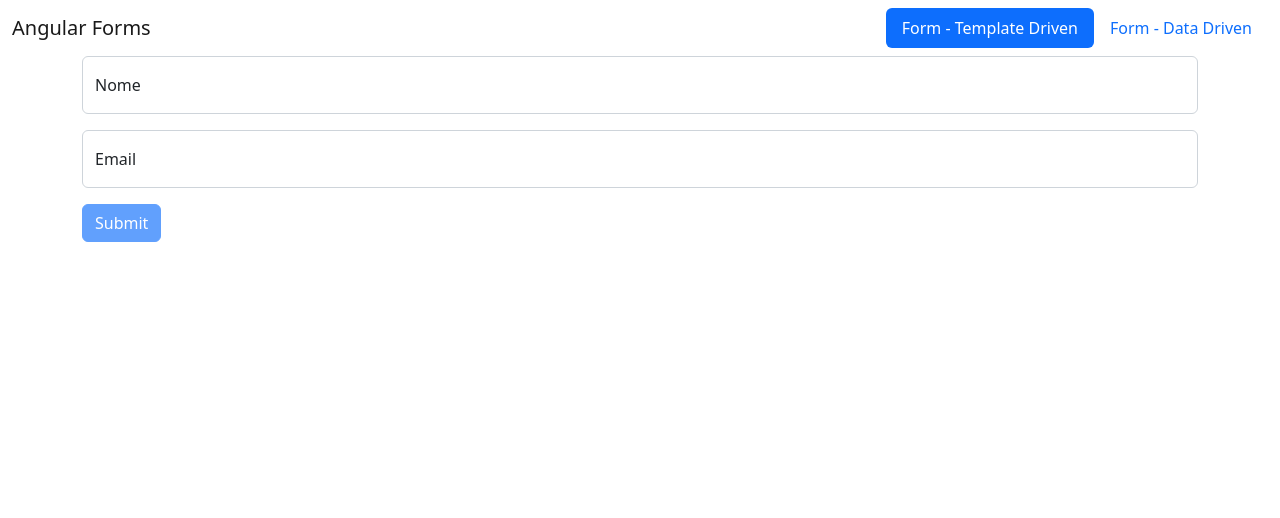
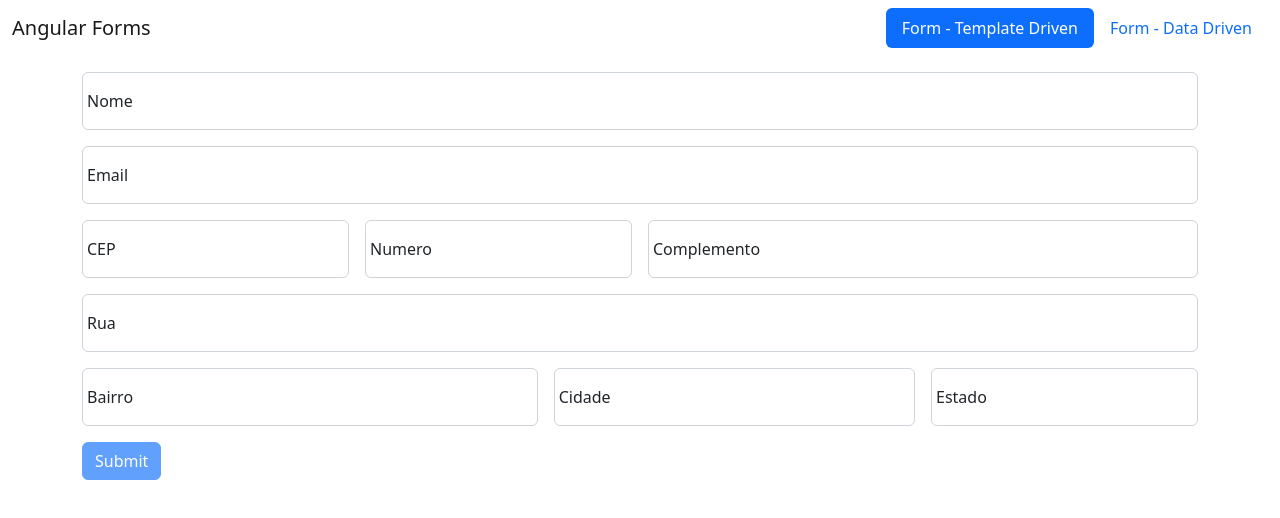
Before and after one commit to saullbrandao/angular-forms, an Angular app: page /templateForm in a window 1280 px wide. Shown: the top 518 px of the page. Built offline with nearby package versions, Linux system fonts and the light colour scheme.

Commit message:
populate form fields with setValue and patchValue

```diff
--- a/src/app/app.component.html
+++ b/src/app/app.component.html
@@ -1,4 +1,4 @@
-<nav class="navbar">
+<nav class="navbar mb-3">
   <div class="container-fluid">
     <a class="navbar-brand">Angular Forms</a>
 
--- a/src/app/template-form/template-form.component.html
+++ b/src/app/template-form/template-form.component.html
@@ -1,8 +1,6 @@
 <form #f="ngForm" (ngSubmit)="onSubmit(f)">
-  <div
-    class="form-floating mb-3"
-    [class.has-validation]="nome.invalid && nome.touched"
-  >
+  <div class="mb-3 row g-3">
+    <div class="form-floating" [class.has-validation]="isInvalid(nome)">
       <input
         type="text"
         class="form-control"
@@ -11,18 +9,17 @@
         placeholder="Nome"
         [ngModel]="usuario.nome"
         required
-      [class.is-invalid]="nome.invalid && nome.touched"
+        [class.is-invalid]="isInvalid(nome)"
         #nome="ngModel"
       />
       <label for="nome">Nome</label>
-    <div class="invalid-feedback" *ngIf="nome.invalid && nome.touched">
+      <span class="invalid-feedback" *ngIf="isInvalid(nome)">
         Nome é obrigatório
+      </span>
     </div>
   </div>
-  <div
-    class="form-floating mb-3"
-    [class.has-validation]="email.invalid && email.touched"
-  >
+  <div class="mb-3 row g-3">
+    <div class="form-floating" [class.has-validation]="isInvalid(email)">
       <input
         type="email"
         class="form-control"
@@ -30,14 +27,155 @@
         name="email"
         placeholder="nome@email.com"
         [ngModel]="usuario.email"
-      [class.is-invalid]="email.invalid && email.touched"
+        [class.is-invalid]="isInvalid(email)"
         required
         #email="ngModel"
         email
       />
       <label for="email">Email</label>
-    <div class="invalid-feedback" *ngIf="email.invalid && email.touched">
+      <span class="invalid-feedback" *ngIf="isInvalid(email)">
         Email inválido
+      </span>
+    </div>
+  </div>
+
+  <div ngModelGroup="endereco">
+    <div class="form-group mb-3 row g-3">
+      <div
+        class="col-md-3 form-floating"
+        [class.has-validation]="isInvalid(cep)"
+      >
+        <input
+          class="form-control"
+          type="text"
+          id="cep"
+          name="cep"
+          placeholder="00000-000"
+          ngModel
+          required
+          #cep="ngModel"
+          [class.is-invalid]="isInvalid(cep)"
+          (blur)="getAddressByCep(cep.value, f)"
+        />
+        <label for="cep">CEP</label>
+        <span class="invalid-feedback" *ngIf="isInvalid(cep)">
+          CEP inválido
+        </span>
+      </div>
+      <div
+        class="col-md-3 form-floating"
+        [class.has-validation]="isInvalid(numero)"
+      >
+        <input
+          class="form-control"
+          type="text"
+          id="numero"
+          name="numero"
+          placeholder="Número"
+          ngModel
+          required
+          #numero="ngModel"
+          [class.is-invalid]="isInvalid(numero)"
+        />
+        <label for="numero">Numero</label>
+        <span class="invalid-feedback" *ngIf="isInvalid(numero)">
+          Número é obrigatório
+        </span>
+      </div>
+      <div class="col-md-6 form-floating">
+        <input
+          class="form-control"
+          type="text"
+          id="complemento"
+          name="complemento"
+          placeholder="Complemento"
+          ngModel
+          #complemento="ngModel"
+        />
+        <label for="cep">Complemento</label>
+      </div>
+    </div>
+    <div class="form-group mb-3 row g-3">
+      <div
+        class="col-md-12 form-floating"
+        [class.has-validation]="isInvalid(rua)"
+      >
+        <input
+          class="form-control"
+          type="text"
+          id="rua"
+          name="rua"
+          placeholder="00000-000"
+          ngModel
+          required
+          #rua="ngModel"
+          [class.is-invalid]="isInvalid(rua)"
+        />
+        <label for="rua">Rua</label>
+        <span class="invalid-feedback" *ngIf="isInvalid(rua)">
+          Rua é obrigatória
+        </span>
+      </div>
+      <div
+        class="col-md-5 form-floating"
+        [class.has-validation]="isInvalid(bairro)"
+      >
+        <input
+          class="form-control"
+          type="text"
+          id="bairro"
+          name="bairro"
+          placeholder="00000-000"
+          ngModel
+          required
+          #bairro="ngModel"
+          [class.is-invalid]="isInvalid(bairro)"
+        />
+        <label for="bairro">Bairro</label>
+        <span class="invalid-feedback" *ngIf="isInvalid(bairro)">
+          Bairro é obrigatório
+        </span>
+      </div>
+      <div
+        class="col-md-4 form-floating"
+        [class.has-validation]="isInvalid(cidade)"
+      >
+        <input
+          class="form-control"
+          type="text"
+          id="cidade"
+          name="cidade"
+          placeholder="Número"
+          ngModel
+          required
+          #cidade="ngModel"
+          [class.is-invalid]="isInvalid(cidade)"
+        />
+        <label for="cidade">Cidade</label>
+        <span class="invalid-feedback" *ngIf="isInvalid(cidade)">
+          Cidade é obrigatória
+        </span>
+      </div>
+      <div
+        class="col-md-3 form-floating"
+        [class.has-validation]="isInvalid(estado)"
+      >
+        <input
+          class="form-control"
+          type="text"
+          id="estado"
+          name="estado"
+          placeholder="Número"
+          ngModel
+          required
+          #estado="ngModel"
+          [class.is-invalid]="isInvalid(estado)"
+        />
+        <label for="estado">Estado</label>
+        <span class="invalid-feedback" *ngIf="isInvalid(estado)">
+          Estado é obrigatório
+        </span>
+      </div>
     </div>
   </div>
   <button type="submit" class="btn btn-primary" [disabled]="f.invalid">
--- a/src/app/template-form/template-form.component.ts
+++ b/src/app/template-form/template-form.component.ts
@@ -1,5 +1,7 @@
+import { HttpClient } from '@angular/common/http';
 import { Component, OnInit } from '@angular/core';
-import { NgForm } from '@angular/forms';
+import { NgForm, NgModel } from '@angular/forms';
+import { map } from 'rxjs';
 
 @Component({
   selector: 'app-template-form',
@@ -12,11 +14,43 @@ export class TemplateFormComponent implements OnInit {
     email: null,
   };
 
-  constructor() {}
+  constructor(private http: HttpClient) {}
 
   onSubmit(form: NgForm) {
     console.log(form);
   }
 
+  isInvalid(input: NgModel) {
+    return input.invalid && input.touched;
+  }
+
+  getAddressByCep(cep: string, form: NgForm) {
+    const formattedCEP = cep.replace(/\D/g, '');
+
+    if (formattedCEP !== '') {
+      const cepValidation = /^[0-9]{8}$/;
+
+      if (cepValidation.test(formattedCEP)) {
+        this.http
+          .get(`https://viacep.com.br/ws/${formattedCEP}/json`)
+          .pipe(map((data) => data))
+          .subscribe((data) => this.populateForm(data, form));
+      }
+    }
+  }
+
+  populateForm(data: any, form: NgForm) {
+    form.form.patchValue({
+      endereco: {
+        rua: data.logradouro,
+        cep: data.cep,
+        bairro: data.bairro,
+        cidade: data.localidade,
+        estado: data.uf,
+        complemento: data.complemento,
+      },
+    });
+  }
+
   ngOnInit(): void {}
 }
```
Also changed, not shown: src/app/app.module.ts (+8 -2 lines). Lines whose indentation alone changed are shown as unchanged.
